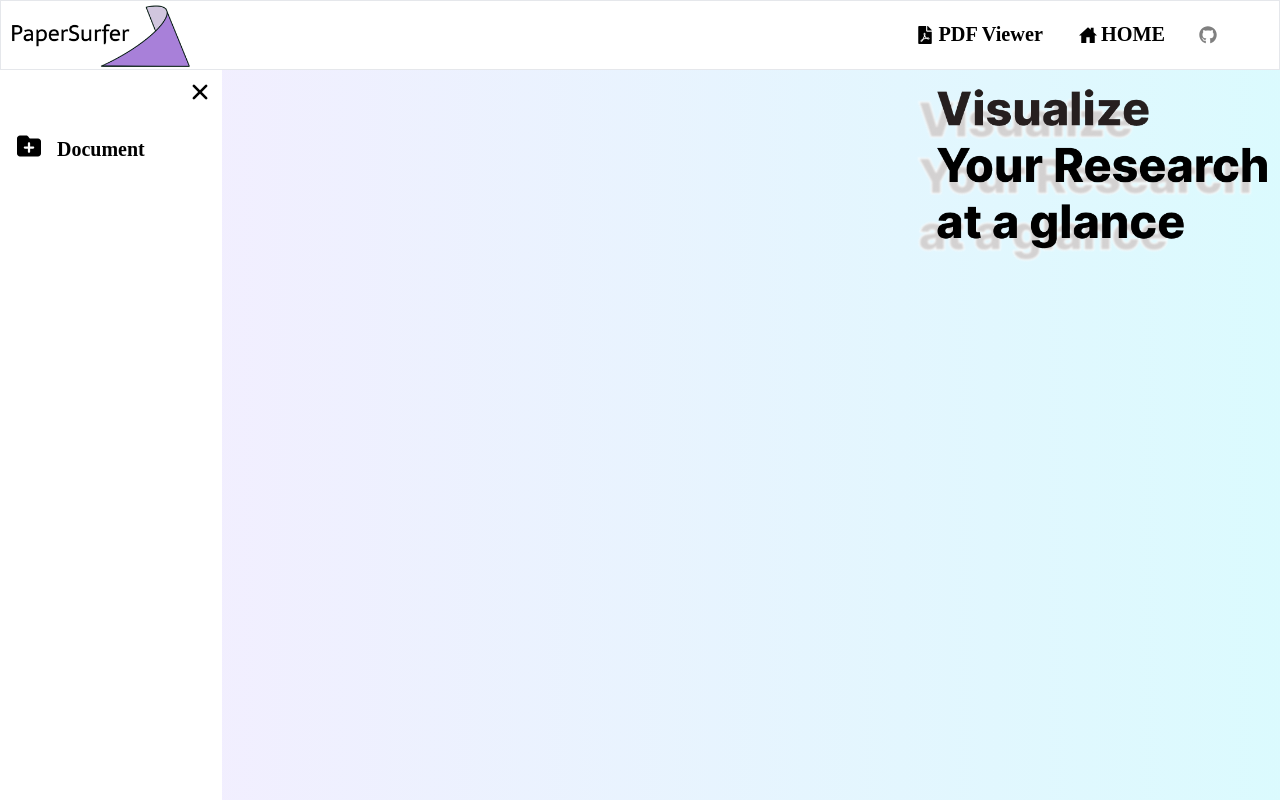
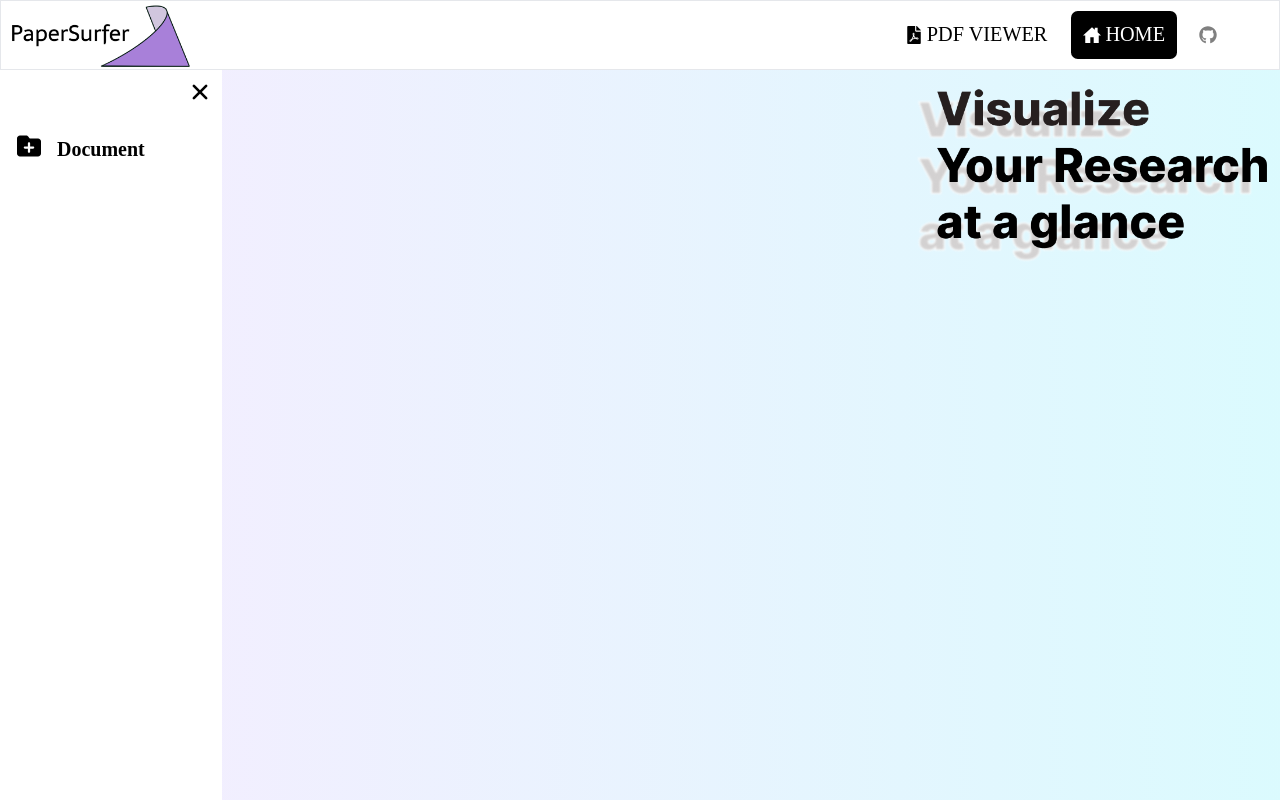
Before and after one commit to zzinLee/paperSurfer, a React (Vite) app: page / in a window 1280 px wide. Shown: the top 800 px of the page. Built offline with nearby package versions, Linux system fonts and the light colour scheme; a web font is replaced by a local one.

Commit message:
💄 Design: Header 컴포넌트 디자인 변경

```diff
--- a/src/components/Header/index.tsx
+++ b/src/components/Header/index.tsx
@@ -1,22 +1,43 @@
+import { useState } from "react";
 import { Link } from "react-router-dom";
 import { IoHomeSharp } from "react-icons/io5";
 import { FaFilePdf } from "react-icons/fa";
 import { FaGithub } from "react-icons/fa";
 
+type ToggleState = "PDFViewer" | "Home";
 
 function Header() {
+  const [pageState, setPageState] = useState<ToggleState>("Home");
+  const handleViewerClick = () => {
+    setPageState("PDFViewer");
+  };
+  const handleHomeClick = () => {
+    setPageState("Home");
+  };
+
+  const [pdfButtonBgColor, homeButtonBgColor] = pageState === "PDFViewer" ? ["bg-black", ""] : ["", "bg-black"];
+  const [pdfButtonTextColor, homeButtonTextColor] = pageState === "PDFViewer" ? ["text-white", ""] : ["", "text-white"];
+
   return (
     <nav className="flex flex-row justify-between border-b-gray-200 border">
-      <img src="/assets/papersurferHome.png" className="h-68"></img>
+      <Link to="/">
+        <img src="/assets/papersurferHome.png" className="h-68" />
+      </Link>
       <ul className="flex items-center mr-52 gap-12">
         <Link to="/file">
-          <li className="inline-flex items-center gap-4 py-8 px-12 rounded-full hover:bg-slate-100 text-center font-semibold cursor-default">
+          <li
+            className={`inline-flex items-center gap-4 py-8 px-12 rounded-md text-center cursor-default ${pdfButtonBgColor} ${pdfButtonTextColor}`}
+            onClick={handleViewerClick}
+          >
             <FaFilePdf size="18" />
-            PDF Viewer
+            PDF VIEWER
           </li>
         </Link>
         <Link to="/">
-          <li className="inline-flex items-center gap-4 py-8 px-12 rounded-full hover:bg-slate-100 text-center font-semibold cursor-default">
+          <li
+            className={`inline-flex items-center gap-4 py-8 px-12 rounded-md text-center cursor-default ${homeButtonBgColor} ${homeButtonTextColor}`}
+            onClick={handleHomeClick}
+          >
             <IoHomeSharp size="18" />
             HOME
           </li>
```
